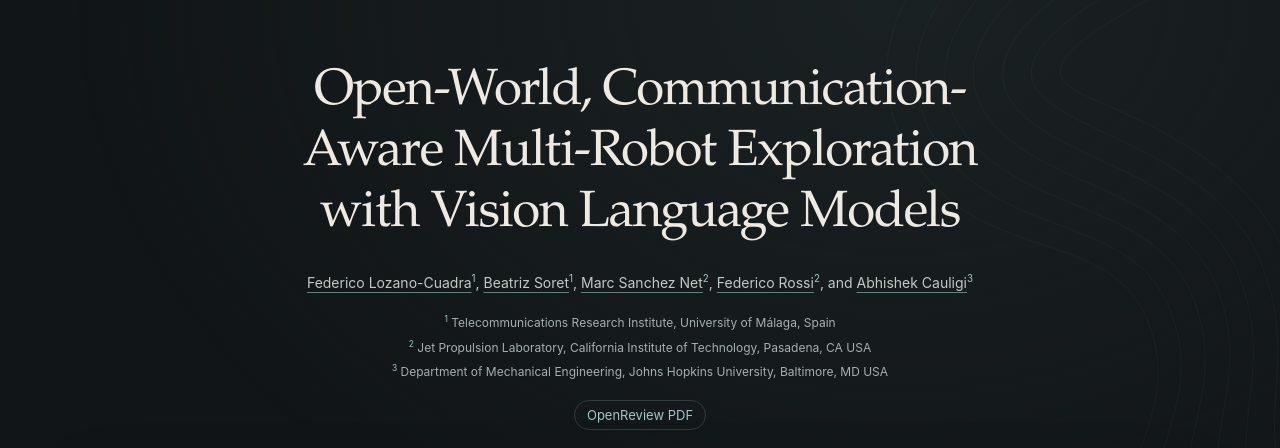
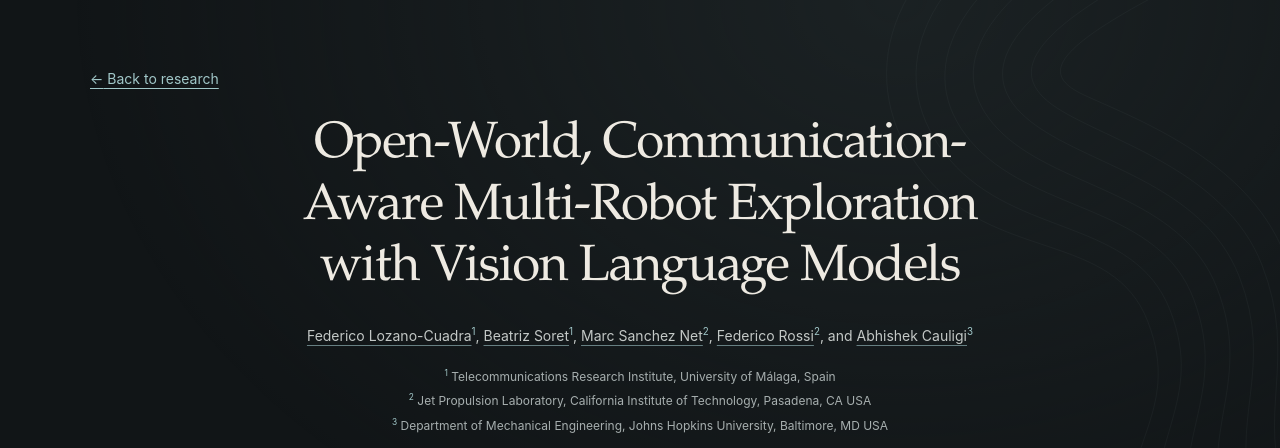
Before and after one commit to Fedeloz/Fedeloz.github.io, a plain HTML site: page research/fms/index.html in a window 1280 px wide. Shown: the top 448 px of the page. Drawn offline with Linux system fonts and the light colour scheme.

Commit message:
Link each project back to the research overview

```diff
--- a/research/fms/index.html
+++ b/research/fms/index.html
@@ -10,6 +10,9 @@
 </head>
 <body>
   <main>
+    <nav class="project-nav" aria-label="Research navigation">
+      <a href="../"><span aria-hidden="true">←</span> Back to research</a>
+    </nav>
     <div class="paper-heading">
       <h1>Open-World, Communication-Aware Multi-Robot Exploration with Vision Language Models</h1>
       <p class="authors"><a href="https://fedeloz.github.io/">Federico Lozano-Cuadra</a><sup>1</sup>, <a href="https://www.ic.uma.es/contenidos/ficha_personal.action?id=801">Beatriz Soret</a><sup>1</sup>, <a href="https://www.jpl.nasa.gov/site/research/mnet/">Marc Sanchez Net</a><sup>2</sup>, <a href="https://www-robotics.jpl.nasa.gov/who-we-are/people/federico_rossi/">Federico Rossi</a><sup>2</sup>, and <a href="https://engineering.jhu.edu/faculty/abhishek-cauligi/">Abhishek Cauligi</a><sup>3</sup></p>
--- a/research/fms/styles.css
+++ b/research/fms/styles.css
@@ -44,6 +44,8 @@ h1 {
   text-wrap: balance;
 }
 p { margin: 0 0 18px; }
+.project-nav { margin: 0 0 1.25rem; font-size: .875rem; }
+.project-nav a { display: inline-block; padding: .3rem 0; }
 .paper-heading {
   max-width: 1000px;
   margin: 0 auto 40px;
--- a/research/gatmarl/styles.css
+++ b/research/gatmarl/styles.css
@@ -44,6 +44,8 @@ h1 {
   text-wrap: balance;
 }
 p { margin: 0 0 18px; }
+.project-nav { margin: 0 0 1.25rem; font-size: .875rem; }
+.project-nav a { display: inline-block; padding: .3rem 0; }
 .paper-heading {
   max-width: 1000px;
   margin: 0 auto 40px;
--- a/research/tcom/styles.css
+++ b/research/tcom/styles.css
@@ -44,6 +44,8 @@ h1 {
   text-wrap: balance;
 }
 p { margin: 0 0 18px; }
+.project-nav { margin: 0 0 1.25rem; font-size: .875rem; }
+.project-nav a { display: inline-block; padding: .3rem 0; }
 .paper-heading {
   max-width: 1000px;
   margin: 0 auto 40px;
```
Also changed, not shown: research/gatmarl/index.html (+3 -0 lines), research/tcom/index.html (+3 -0 lines).
